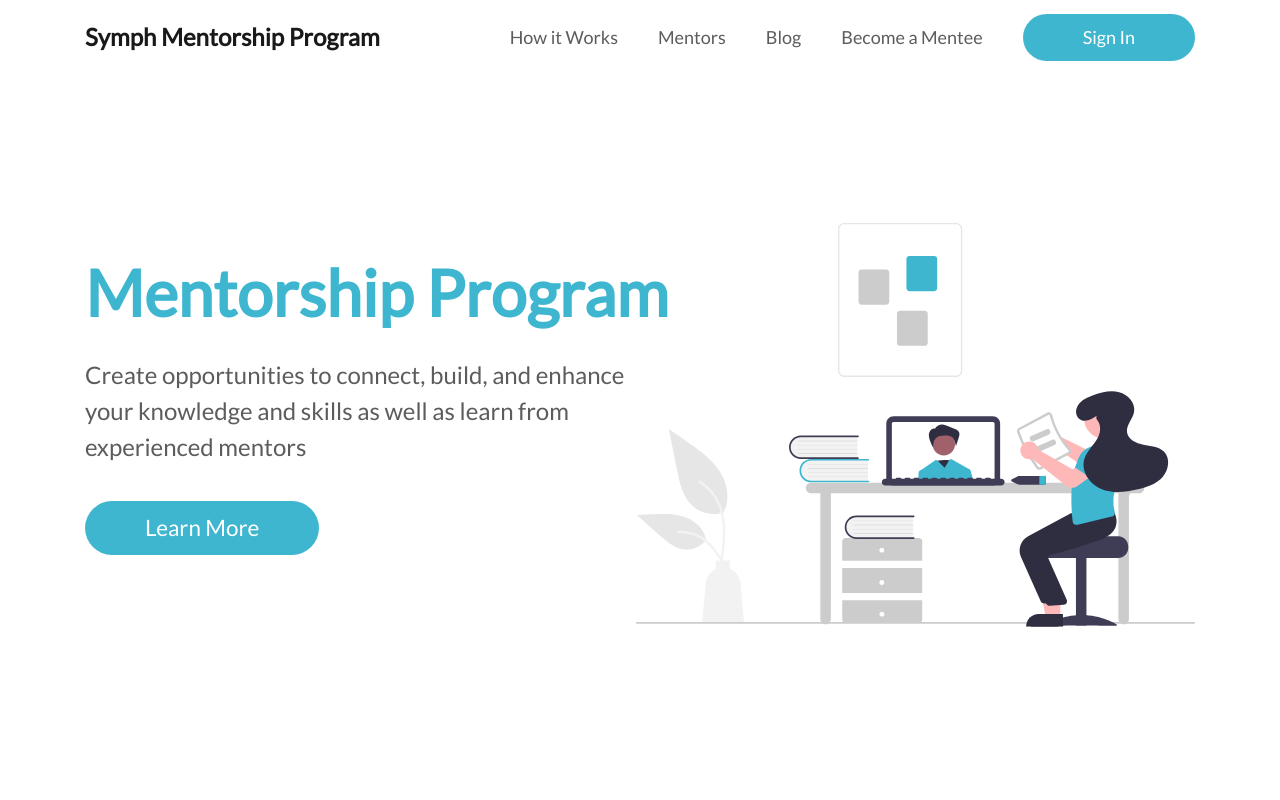
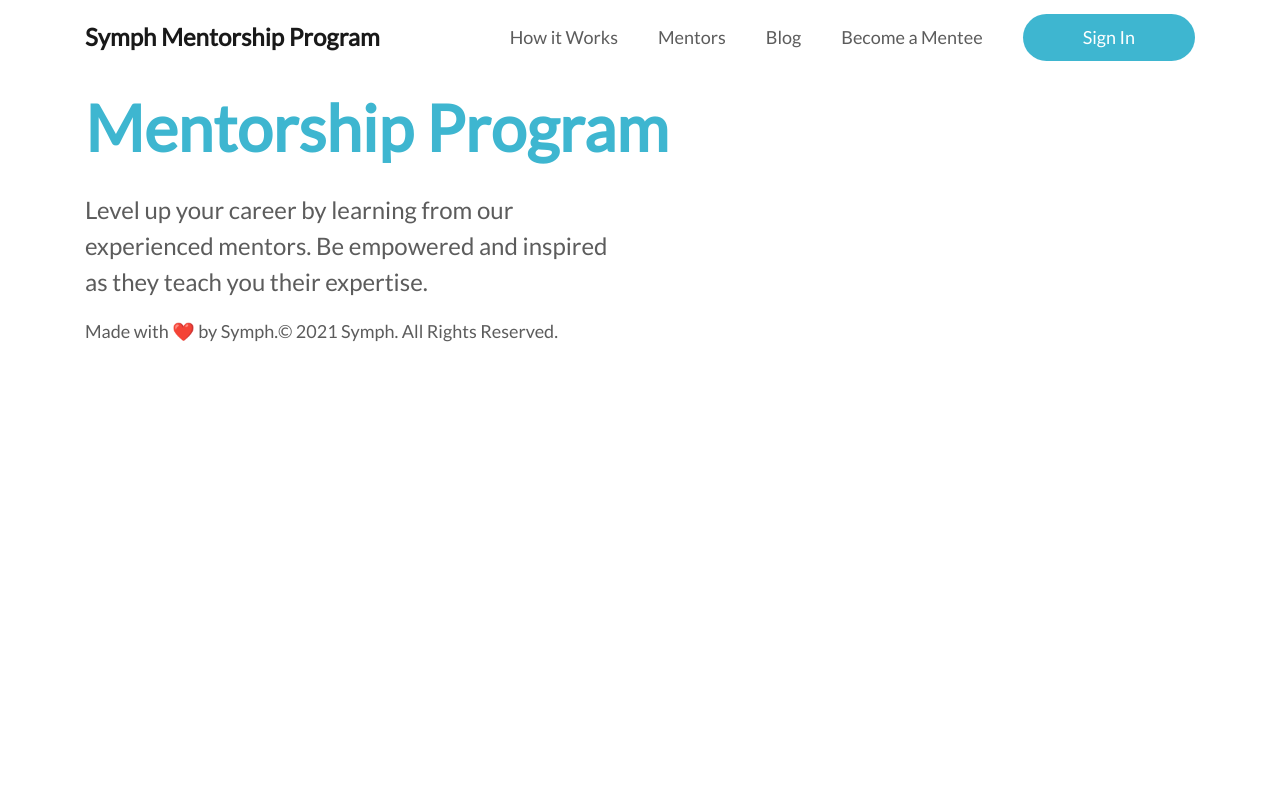
Before and after one commit to ramidem/symph-mentorship-program, a React (Create React App) app: page / in a window 1280 px wide. Shown: the top 800 px of the page. Built offline with nearby package versions, Linux system fonts and the light colour scheme.

Commit message:
[Feature][Med] add Mentors component

```diff
--- a/src/App.tsx
+++ b/src/App.tsx
@@ -1,15 +1,17 @@
 import { Container } from 'reactstrap';
 
 import Footer from './components/Footer';
-import LandingPage from './pages/LandingPage';
+// import LandingPage from './pages/LandingPage';
 import NavBar from './components/NavBar';
+import Mentors from './pages/Mentors';
 
 function App() {
   return (
     <>
       <NavBar />
       <Container>
-        <LandingPage />
+        {/* <LandingPage /> */}
+        <Mentors />
         <Footer />
       </Container>
     </>
--- a/src/components/Landing/PageHeading.tsx
+++ b/src/components/Landing/PageHeading.tsx
@@ -1,20 +1,12 @@
 import styled from 'styled-components';
 import { Col, Row } from 'reactstrap';
 
-import { StyledButton } from '../../shared/styledComponents';
+import { HeadingOne, HeadingParagraph, StyledButton } from '../../shared/styledComponents';
 import officeGirl from '../../assets/images/office_girl.svg';
 
 const HeadingWrapper = styled.div`
   padding: 165px 0 220px 0;
   background: url(${officeGirl}) no-repeat right;
-
-  p {
-    font-size: 24px;
-  }
-`;
-
-const HeadingOne = styled.h1`
-  color: var(--primary-color);
 `;
 
 function PageHeading() {
@@ -27,10 +19,10 @@ function PageHeading() {
       </Row>
       <Row>
         <Col md={6}>
-          <p>
+          <HeadingParagraph>
             Create opportunities to connect, build, and enhance your knowledge and
             skills as well as learn from experienced mentors
-          </p>
+          </HeadingParagraph>
           <StyledButton size="lg" className="mt-3">Learn More</StyledButton>
         </Col>
       </Row>
--- /dev/null
+++ b/src/pages/Mentors.tsx
@@ -0,0 +1,24 @@
+import { Col, Row } from 'reactstrap';
+import { HeadingOne, HeadingParagraph } from '../shared/styledComponents';
+
+function Mentors() {
+  return (
+    <>
+      <Row>
+        <Col>
+          <HeadingOne>Mentorship Program</HeadingOne>
+        </Col>
+      </Row>
+      <Row>
+        <Col md={6}>
+          <HeadingParagraph>
+            Level up your career by learning from our experienced mentors.
+            Be empowered and inspired as they teach you their expertise.
+          </HeadingParagraph>
+        </Col>
+      </Row>
+    </>
+  );
+}
+
+export default Mentors;
--- a/src/shared/styledComponents.js
+++ b/src/shared/styledComponents.js
@@ -1,5 +1,13 @@
 import styled from 'styled-components';
 import { Button } from 'reactstrap';
+
+export const HeadingOne = styled.h1`
+  color: var(--primary-color);
+`;
+
+export const HeadingParagraph = styled.p`
+  font-size: 24px;
+`;
 
 export const StyledButton = styled(Button)`
   padding: 10px 60px;
```
